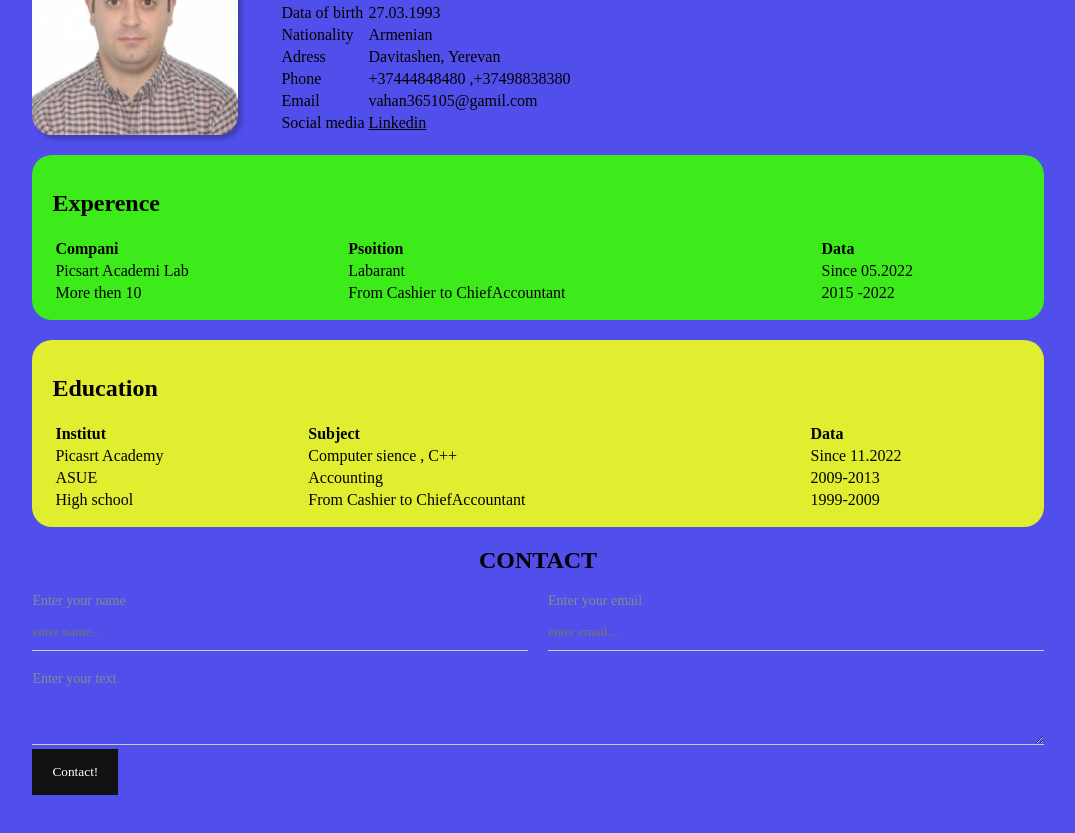
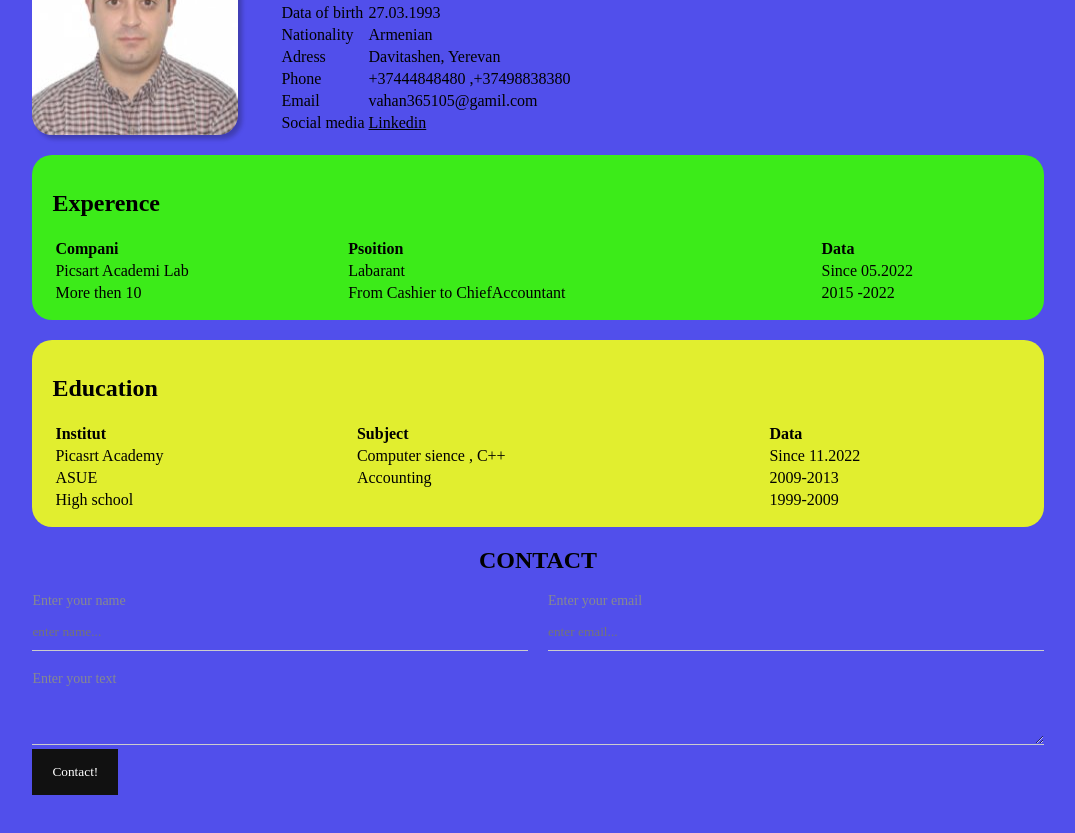
Before and after one commit to VahanBG/HTML_CSS_PROJECT_CV, a plain HTML site: page index.html in a window 1280 px wide. Shown: the part 117-950 px from the top of the page, without its empty margins (102-1177 px from the left). Drawn offline with Linux system fonts and the light colour scheme.

Commit message:
Update index.html

```diff
--- a/index.html
+++ b/index.html
@@ -88,7 +88,7 @@
 
              <tr>
                 <td>High school</td>
-                <td>From Cashier to ChiefAccountant</td>
+                <td></td>
                  <td>1999-2009</td>
              </tr>
             </table>
```
